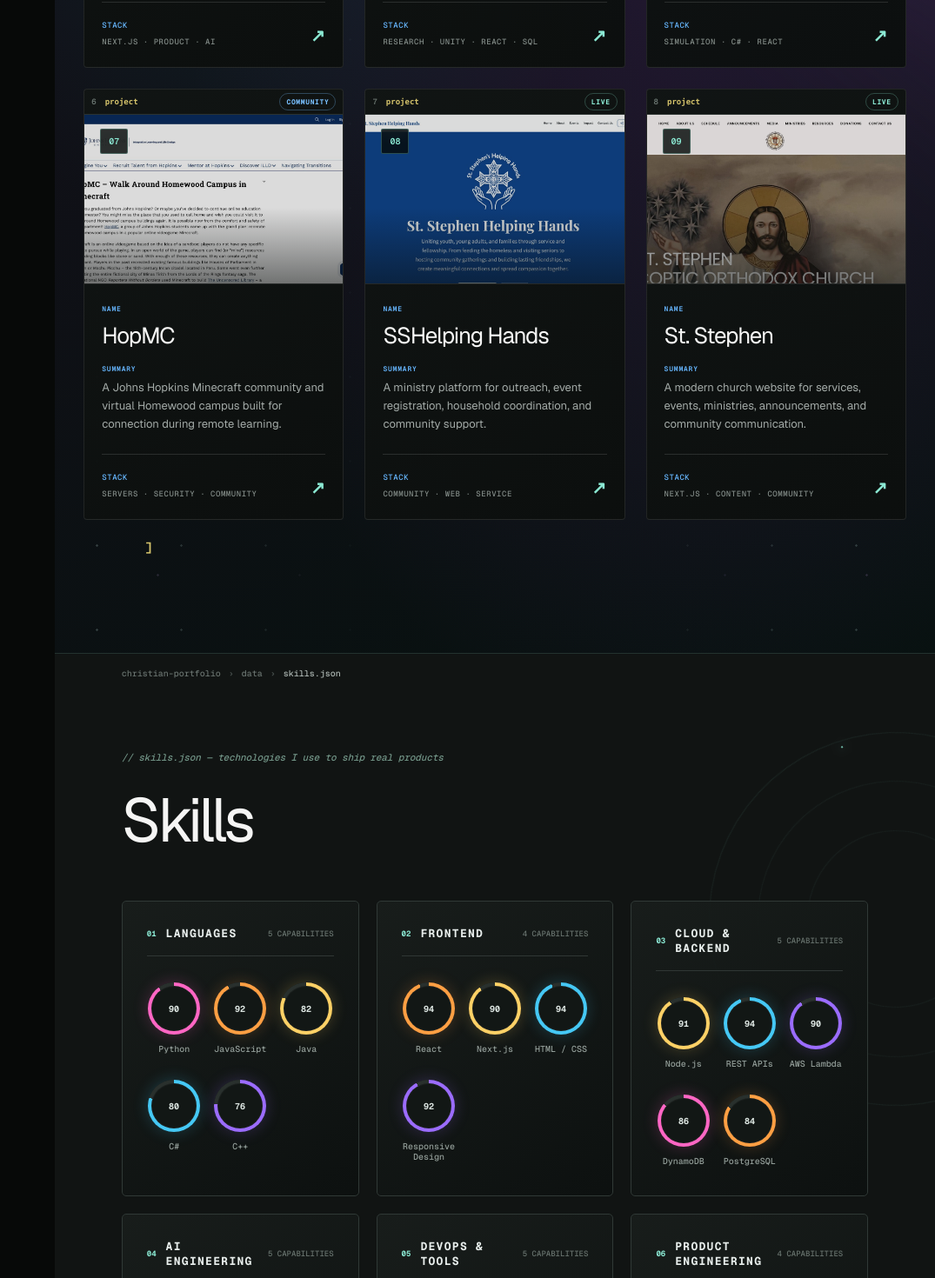
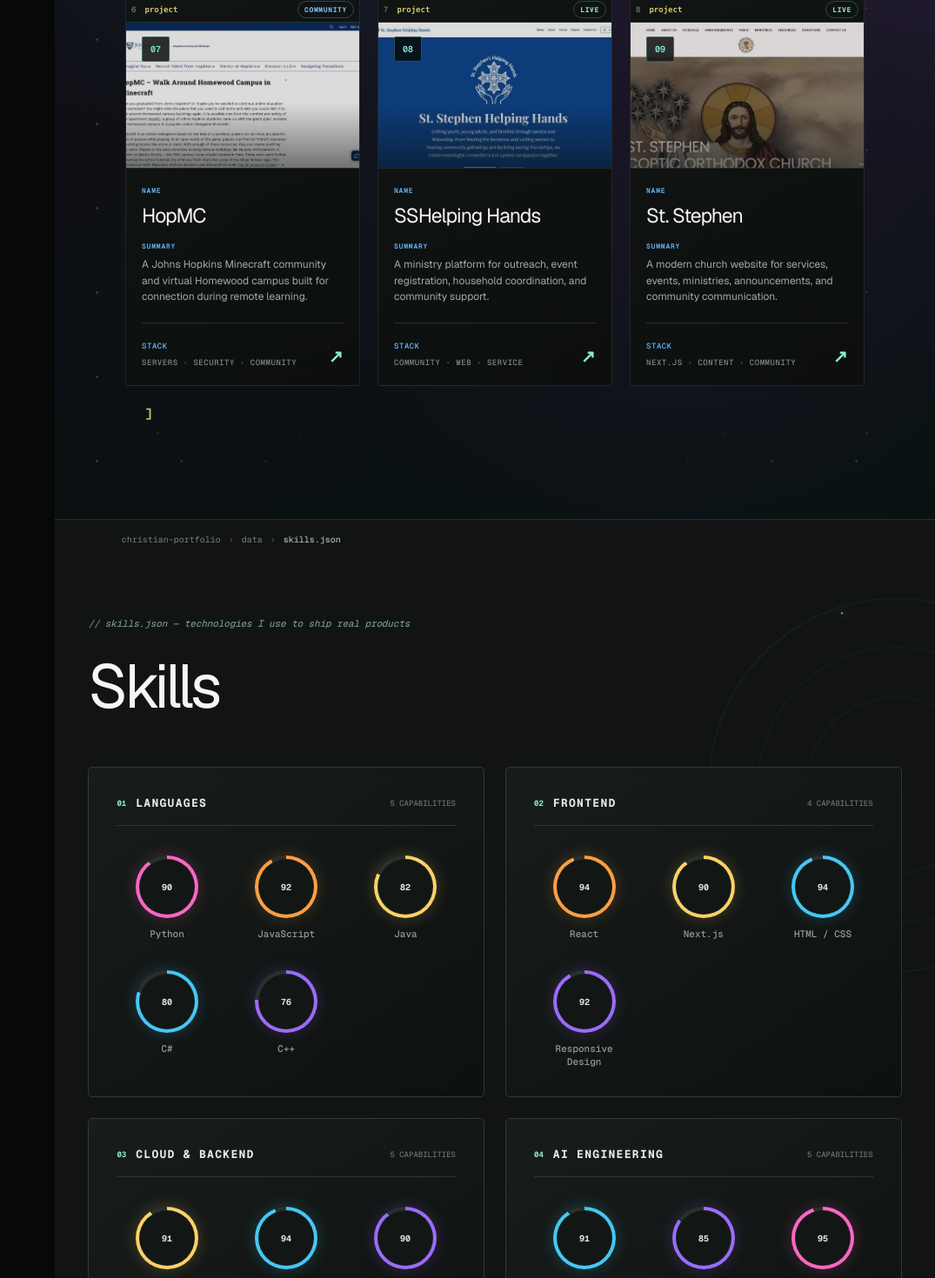
Before and after one commit to ChrisBakhit/christian-portfolio, a Next.js app: page / in a window 1280 px wide. Shown: the part 5780-7250 px from the top of the page at 87% size, without its empty margins (205-1280 px from the left). Built offline with nearby package versions, Linux system fonts and the light colour scheme.

Commit message:
Fix skills overlap and reduce project sizing

```diff
--- a/app/navigation.css
+++ b/app/navigation.css
@@ -82,16 +82,16 @@ main.sidebarOpen { padding-left: 268px; }
   --skill-3: #45c8f5;
   --skill-4: #9b6cff;
   max-width: none;
-  padding-left: max(6vw, calc((100vw - 1320px)/2 + 6vw));
-  padding-right: max(6vw, calc((100vw - 1320px)/2 + 6vw));
+  padding-left: max(3vw, calc((100vw - 1440px)/2 + 3vw));
+  padding-right: max(3vw, calc((100vw - 1440px)/2 + 3vw));
   background: #111413;
 }
 .codeComment { margin: 0 0 22px; color: #74a96e; font: 500 13px var(--font-mono); font-style: italic; }
 .skillsHeading { margin-bottom: 58px; }
 .skillsHeading h2 { margin: 0 0 13px; font-size: clamp(50px,5.5vw,76px); line-height: 1; letter-spacing: -.055em; }
 .skillsHeading code { color: #7f8985; font: 500 12px var(--font-mono); }
-.skillGroupGrid { display: grid; grid-template-columns: repeat(3,minmax(0,1fr)); gap: 20px; perspective: 1200px; }
-.skillGroup { position: relative; min-height: 340px; padding: 28px; overflow: hidden; border: 1px solid #303936; border-radius: 5px; background: linear-gradient(145deg,rgba(25,30,28,.96),rgba(13,17,16,.98)); transition: transform .35s cubic-bezier(.2,.7,.2,1),border-color .35s,box-shadow .35s; }
+.skillGroupGrid { display: grid; grid-template-columns: repeat(2,minmax(0,1fr)); gap: 24px; max-width:1180px; margin:0 auto; perspective: 1200px; }
+.skillGroup { position: relative; min-height: 380px; padding: 32px; overflow: hidden; border: 1px solid #303936; border-radius: 5px; background: linear-gradient(145deg,rgba(25,30,28,.96),rgba(13,17,16,.98)); transition: transform .35s cubic-bezier(.2,.7,.2,1),border-color .35s,box-shadow .35s; }
 .skillGroup:before { content:""; position:absolute; inset:0; opacity:0; background:linear-gradient(110deg,transparent 25%,rgba(139,233,211,.07) 48%,transparent 70%); transform:translateX(-75%); pointer-events:none; }
 .skillGroup:hover { transform:translateY(-5px) rotateX(1deg); border-color:rgba(139,233,211,.42); box-shadow:0 22px 50px rgba(0,0,0,.24); }
 .skillGroup:hover:before { opacity:1; animation:skillScan 1.15s ease forwards; }
@@ -99,12 +99,12 @@ main.sidebarOpen { padding-left: 268px; }
 .skillGroup header > span { color:var(--teal); font:700 9px var(--font-mono); }
 .skillGroup h3 { margin:0; color:#e7edeb; font:650 13px var(--font-mono); text-transform:uppercase; letter-spacing:.1em; }
 .skillGroup header small { color:#68736e; font:500 9px var(--font-mono); text-transform:uppercase; }
-.skillOrbitGrid { display:grid; grid-template-columns:repeat(3,1fr); gap:28px 13px; padding-top:30px; }
+.skillOrbitGrid { display:grid; grid-template-columns:repeat(3,minmax(88px,1fr)); gap:34px 22px; padding-top:34px; }
 .skillNode { min-width:0; display:flex; flex-direction:column; align-items:center; gap:11px; text-align:center; }
-.skillGauge { --gauge-size:60px; width:var(--gauge-size); height:var(--gauge-size); position:relative; display:grid; place-items:center; border-radius:50%; background:conic-gradient(var(--skill-color) calc(var(--level) * 1%),#29302d 0); transform:scale(.7) rotate(-35deg); opacity:0; box-shadow:0 0 18px color-mix(in srgb,var(--skill-color),transparent 78%); }
+.skillGauge { --gauge-size:72px; width:var(--gauge-size); height:var(--gauge-size); position:relative; display:grid; place-items:center; border-radius:50%; background:conic-gradient(var(--skill-color) calc(var(--level) * 1%),#29302d 0); transform:scale(.7) rotate(-35deg); opacity:0; box-shadow:0 0 18px color-mix(in srgb,var(--skill-color),transparent 78%); }
 .skillGauge:before { content:""; position:absolute; inset:4px; border-radius:50%; background:#121715; border:1px solid rgba(255,255,255,.04); }
 .skillGauge span { position:relative; z-index:1; color:#dce5e1; font:650 10px var(--font-mono); }
-.skillNode strong { color:#939e99; font:500 10px/1.25 var(--font-mono); }
+.skillNode strong { max-width:110px; color:#939e99; font:500 11px/1.35 var(--font-mono); overflow-wrap:anywhere; }
 .skillGroup.visible .skillGauge { animation:gaugeArrive .65s cubic-bezier(.2,.8,.2,1) forwards; animation-delay:calc((var(--group-index) * 55ms) + (var(--node-index) * 85ms)); }
 .skillNode:hover .skillGauge { box-shadow:0 0 24px color-mix(in srgb,var(--skill-color),transparent 56%); }
 .skillNode:hover strong { color:#eef4f1; }
@@ -274,18 +274,18 @@ main.sidebarOpen { padding-left: 268px; }
 .resumeItem:hover:before { background:var(--teal); box-shadow:0 0 12px rgba(139,233,211,.55); }
 .resumeItem h3 { font-size:27px; }
 .projects { padding-left:clamp(22px,2.6vw,48px); padding-right:clamp(22px,2.6vw,48px); }
-.projectGrid { grid-template-columns:repeat(3,minmax(0,1fr)); gap:24px; margin-left:0; }
-.projectCard { min-height:450px; padding:0 20px 23px; border-color:rgba(255,255,255,.09); box-shadow:none; }
+.projectGrid { grid-template-columns:repeat(3,minmax(0,1fr)); gap:20px; width:min(100%,850px); margin:0 auto; }
+.projectCard { min-height:410px; padding:0 18px 20px; border-color:rgba(255,255,255,.09); box-shadow:none; }
 .projectCard { width:100%; color:inherit; text-align:left; cursor:pointer; font:inherit; appearance:none; -webkit-appearance:none; outline:0; }
-.projectVisual { height:195px; margin:0 -20px 23px; }
-.projectCard p { font-size:13px; line-height:1.6; margin-bottom:23px; }
+.projectVisual { height:168px; margin:0 -18px 20px; }
+.projectCard p { font-size:12px; line-height:1.55; margin-bottom:20px; }
 .projectCard footer { padding-top:20px; }
 .projectCard:focus-visible { border-color:var(--teal); box-shadow:0 0 0 2px rgba(139,233,211,.22); }
 .projectCard:active { transform:translateY(-1px) scale(.995); }
 .projectCard:hover { transform:translateY(-3px); border-color:rgba(139,233,211,.3); box-shadow:0 16px 36px rgba(0,0,0,.18); }
 .projectVisual img { filter:saturate(.76) brightness(.86); }
 .projectCard:hover .projectVisual img { filter:saturate(.94) brightness(.94); }
-.projectCard h3 { font-size:26px; }
+.projectCard h3 { font-size:23px; }
 .skillsEditor { border-top-color:rgba(139,233,211,.14); }
 .portraitFrame { aspect-ratio:2/3; }
 .hero { max-width:1440px; grid-template-columns:1fr minmax(460px,.95fr); gap:4vw; }
@@ -368,14 +368,14 @@ main.sidebarOpen { padding-left: 268px; }
 .cosmic-eclipse { filter:saturate(.72); }.cosmic-eclipse .spaceBackdrop { background:radial-gradient(circle at 78% 29%,#050505 0 8%,rgba(42,0,58,.28) 9%,transparent 21%),#020303; }.cosmic-warp .stars { animation-duration:3s; }.cosmic-warp .meteorShow i { animation-duration:2.2s!important; }.cosmic-launch .meteorShow i { animation-duration:8.2s!important; }.cosmic-launch .spaceBackdrop { filter:brightness(1.5) saturate(1.35); }
 
 @media(max-width: 1100px) {
-  .projectGrid { grid-template-columns:repeat(2,minmax(0,1fr)); }
+  .projectGrid { grid-template-columns:repeat(2,minmax(0,1fr)); width:min(100%,720px); }
   .hero { grid-template-columns:1fr minmax(390px,.8fr); }
   .profileWrap { width:min(100%,455px); }
 }
 
 @media(max-width: 850px) {
   .contactSignalArt { right:-42px; top:14%; opacity:.22; }
-  .projectGrid { grid-template-columns:1fr; margin-left:0; }
+  .projectGrid { grid-template-columns:1fr; width:min(100%,520px); margin:0 auto; }
   .projectCard { min-height:420px; }
   .projectVisual { height:210px; }
   .hero { grid-template-columns:1fr; }
@@ -386,7 +386,7 @@ main.sidebarOpen { padding-left: 268px; }
   .desktopMenus { overflow-x: auto; scrollbar-width: none; }
   .menuRoot > button { padding: 0 8px; }
   .sidebarOpen .terminalPanel { left: 48px; }
-  .skillGroupGrid { grid-template-columns: repeat(2,minmax(0,1fr)); }
+  .skillGroupGrid { grid-template-columns:1fr; }
   .resumeList:before,.resumeList:after,.resumeItem:before { display:none; }
   .resumeItem:hover { padding-left:0; }
   .about { grid-template-columns:1fr; }
@@ -408,6 +408,8 @@ main.sidebarOpen { padding-left: 268px; }
   .terminalPanel,.sidebarOpen .terminalPanel { left: 0; }
   .skillsEditor { padding-left: 20px; padding-right: 20px; }
   .skillGroupGrid { grid-template-columns: 1fr; }
+  .skillGroup { min-height:0; padding:24px 20px; }
+  .skillOrbitGrid { grid-template-columns:repeat(2,minmax(0,1fr)); }
   .profileIntro,.focusGrid,.educationCards { grid-template-columns:1fr; }
   .profileBio,.profileFacts { grid-template-columns:1fr; }
   .profileBio { gap:42px; margin-top:20px; }
```
